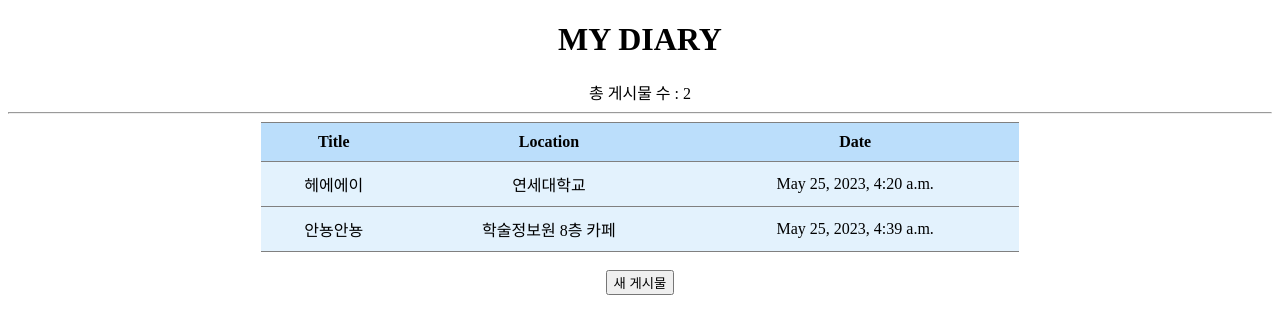
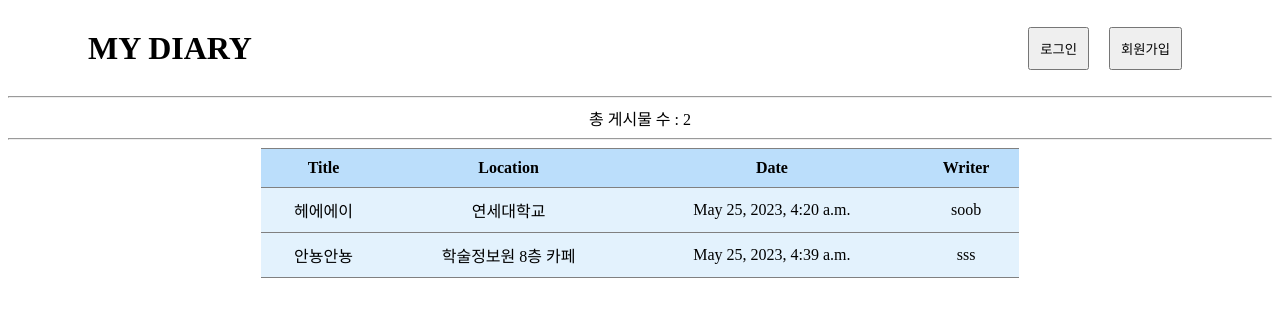
Before and after one commit to 2020147508/likelion, a Django app: page / in a window 1280 px wide. Shown: the top 334 px of the page. Run offline with Django 4.2, Linux system fonts and the light colour scheme; data comes from the database, SQL or seed files in the repository; both versions use the stored data as it was after the commit.

Commit message:
7주차 과제까지

```diff
--- a/W6_hw/diary_web/diary_web/settings.py
+++ b/W6_hw/diary_web/diary_web/settings.py
@@ -55,7 +55,7 @@ ROOT_URLCONF = 'diary_web.urls'
 TEMPLATES = [
     {
         'BACKEND': 'django.template.backends.django.DjangoTemplates',
-        'DIRS': [],
+        'DIRS': ['diary_web/templates'],
         'APP_DIRS': True,
         'OPTIONS': {
             'context_processors': [
--- /dev/null
+++ b/W6_hw/diary_web/diary_web/templates/base.html
@@ -0,0 +1,62 @@
+<!DOCTYPE html>
+<html lang="en">
+<head>
+    <meta charset="UTF-8">
+    <meta http-equiv="X-UA-Compatible" content="IE=edge">
+    <meta name="viewport" content="width=device-width, initial-scale=1.0">
+    <title>My Diary</title>
+    <style>
+        body{text-align: center}
+        .centertable{
+            margin-left: auto;
+            margin-right: auto;
+            width: 60%;
+            border-top: 1px solid gray;
+            border-collapse: collapse;
+        }
+        th, td{
+            border-bottom: 1px solid gray;
+            padding: 10px;
+        }
+        th {
+            background-color: #bbdefb;
+        }
+        td {
+            background-color: #e3f2fd;
+        }
+        a{
+            text-decoration: none;
+            color: black;
+        }
+        header{
+            width: 100%;
+            height: 80px;
+            display: flex;
+            align-items: center;
+            justify-content: space-between;
+        }
+        header > h1 {
+            margin-left: 80px;
+        }
+        header > div{
+            margin-right : 80px;
+            display: flex;
+            align-items: center;
+            justify-content: space-between;
+        }
+        header div p{
+            width : 500px;
+            text-align : right;
+        }
+        header div button {
+            padding: 10px 10px;
+            margin : 10px;
+        }
+    </style>
+
+</head>
+<body>
+    {% block content %}
+    {% endblock %}
+</body>
+</html>
--- a/W6_hw/diary_web/diary_web/urls.py
+++ b/W6_hw/diary_web/diary_web/urls.py
@@ -24,4 +24,10 @@ urlpatterns = [
     path('<str:id>', detail, name = "detail"),
     path('new/', new, name="new"),
     path('create/', create, name="create"),
+    path('login/', login, name='login'),
+    path('logout/', logout, name='logout'),
+    path('signup/', signup, name='signup'),
+    path('edit/<str:id>', edit, name="edit"),
+    path('update/<str:id>', update, name = "update"),
+    path('delete/<str:id>', delete, name="delete"),
 ]
--- a/W6_hw/diary_web/diaryapp/models.py
+++ b/W6_hw/diary_web/diaryapp/models.py
@@ -1,4 +1,5 @@
 from django.db import models
+from django.contrib.auth.models import User
 
 # Create your models here.
 
@@ -7,6 +8,7 @@ class diary(models.Model):
     location = models.CharField(max_length=100)
     pub_date = models.DateTimeField()
     body = models.TextField()
+    writer = models.ForeignKey(User, on_delete=models.CASCADE, null=True, blank=True)
 
     def __str__(self): # 메소드를 overriding : class를 만들 때 기본적으로 주어진다
         # 어디선가 이 객체가 호출이 되었을 때 나오는 이름표 같은 것
--- a/W6_hw/diary_web/diaryapp/templates/home.html
+++ b/W6_hw/diary_web/diaryapp/templates/home.html
@@ -1,38 +1,22 @@
-<!DOCTYPE html>
-<html lang="en">
-<head>
-    <meta charset="UTF-8">
-    <meta http-equiv="X-UA-Compatible" content="IE=edge">
-    <meta name="viewport" content="width=device-width, initial-scale=1.0">
-    <title>My Diary</title>
-    <style>
-        body{text-align: center}
-        .centertable{
-            margin-left: auto;
-            margin-right: auto;
-            width: 60%;
-            border-top: 1px solid gray;
-            border-collapse: collapse;
-        }
-        th, td{
-            border-bottom: 1px solid gray;
-            padding: 10px;
-        }
-        th {
-            background-color: #bbdefb;
-        }
-        td {
-            background-color: #e3f2fd;
-        }
-        a{
-            text-decoration: none;
-            color: black;
-        }
-    </style>
+{% extends 'base.html' %}
 
-</head>
-<body>
-    <h1>MY DIARY</h1>
+{% block content %}
+    <header>
+        <h1>MY DIARY</h1>
+        {% if user.is_authenticated %}
+            <div>
+                <p>안녕하세요, {{ user.username }} 님! </p>
+                <button><a href = "{% url 'logout' %}">로그아웃</a></button>
+            </div>
+        <!--로그아웃 상태-->
+        {% else %}
+            <div>
+                <button><a href = "{% url 'login' %}">로그인</a></button>
+                <button><a href = "{% url 'signup' %}">회원가입</a></button>
+            </div>
+        {% endif %}
+    </header>
+    <hr>
     총 게시물 수 : {{diary_count}}
     <hr>
     <div>
@@ -42,6 +26,7 @@
                 <th>Title</th>
                 <th>Location</th>
                 <th>Date</th>
+                <th>Writer</th>
             </tr>
         </thead>
         <tbody>
@@ -50,12 +35,15 @@
                 <td><a href = "{% url 'detail' diary.id %}">{{diary.title}}</a></td>
                 <td><a href = "{% url 'detail' diary.id %}">{{diary.location}}</a></td>
                 <td><a href = "{% url 'detail' diary.id %}">{{diary.pub_date}}</a></td>
+                <td>{{diary.writer.username}}</a></td>
             </tr>
             {% endfor %}
         </tbody>
     </table>
     </div>
     <br>
-    <button><a href="{% url 'new'%}">새 게시물</a></button>
-</body>
-</html>
+    {% if user.is_authenticated %}
+    <button><a href = "{% url 'create' %}">새 글 작성</a></button>
+    <!--<button onclick = location.href="{%url 'new'%}"></button>-->
+    {% endif %}
+{% endblock %}
--- a/W6_hw/diary_web/diaryapp/templates/new.html
+++ b/W6_hw/diary_web/diaryapp/templates/new.html
@@ -28,6 +28,5 @@
         <br>
         <button type="submit">작성하기</button>
         <br>
-        <button><a href="{% url 'home'%}">홈으로</a></button>
     </form>
 </body>
--- a/W6_hw/diary_web/diaryapp/views.py
+++ b/W6_hw/diary_web/diaryapp/views.py
@@ -1,6 +1,8 @@
 from django.shortcuts import render, redirect, get_object_or_404
 from .models import diary
 from django.utils import timezone
+from django.contrib import auth # auth app 가져오기
+from django.contrib.auth.models import User
 
 # Create your views here.
 
@@ -19,10 +21,63 @@ def new(request):
     return render(request, 'new.html')
 
 def create(request):
-    new_diary = diary()
-    new_diary.title = request.POST['title']
-    new_diary.location = request.POST['location']
-    new_diary.body = request.POST['body']
-    new_diary.pub_date = timezone.now()
-    new_diary.save()
-    return redirect('detail', new_diary.id)
+    if request.method == 'GET':
+        return render(request, 'new.html')
+    else:
+        new_diary = diary()
+        new_diary.title = request.POST['title']
+        new_diary.location = request.POST['location']
+        new_diary.body = request.POST['body']
+        new_diary.pub_date = timezone.now()
+        new_diary.writer = request.user
+        new_diary.save()
+        return redirect('detail', new_diary.id)
+
+def login(request):
+    if request.method == 'GET':
+        return render(request, 'login.html')
+
+    if request.method == 'POST':
+        userid = request.POST['username']
+        userpw = request.POST['password']
+
+        user = auth.authenticate(request, username=userid, password=userpw)
+
+        if user is not None:
+            auth.login(request, user)
+            return redirect('home')
+        else:
+            return render(request, 'login.html')
+
+def logout(request):
+    auth.logout(request)
+    return redirect('home')
+
+def signup(request):
+    if request.method == 'GET':
+        return render(request, 'signup.html')
+
+    else:
+        userid = request.POST['username']
+        userpw = request.POST['password']
+        new_user = User.objects.create_user(username=userid, password=userpw)
+        auth.login(request, new_user)
+        return redirect('home')
+
+def edit(request, id):
+    edit_diary = diary.objects.get(id=id)
+    return render(request, 'edit.html', {'diary':edit_diary})
+
+def update(request, id):
+    update_diary = diary.objects.get(id=id)
+    update_diary.title = request.POST['title']
+    update_diary.location = request.POST['location']
+    update_diary.body = request.POST['body']
+    update_diary.pub_date = timezone.now()
+    update_diary.save()
+    return redirect('detail', update_diary.id)
+
+def delete(request, id):
+    delete_diary = diary.objects.get(id=id)
+    delete_diary.delete()
+    return redirect('home')
```
Also changed, not shown: W6_hw/diary_web/diaryapp/templates/details.html (+27 -19 lines), W6_hw/diary_web/diaryapp/templates/edit.html (added, +21 -0 lines), W6_hw/diary_web/diaryapp/templates/login.html (added, +17 -0 lines), W6_hw/diary_web/diaryapp/templates/signup.html (added, +16 -0 lines), W6_hw/diary_web/db.sqlite3, W6_hw/diary_web/diaryapp/migrations/0002_diary_writer.py (added).
